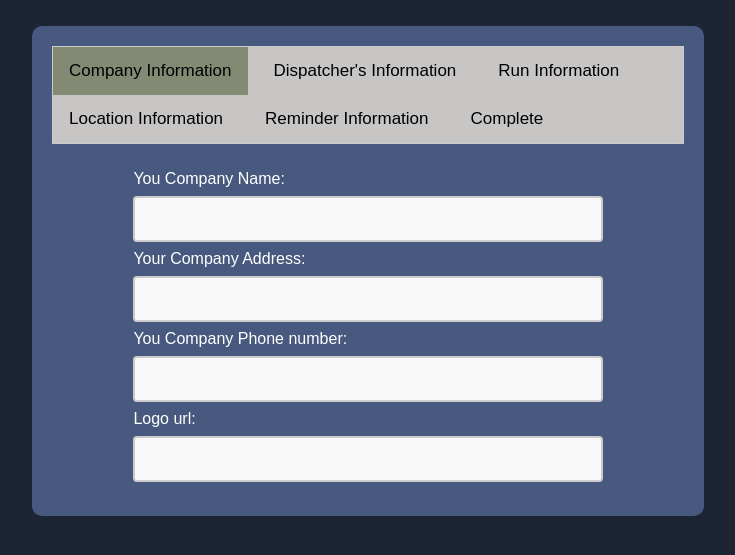
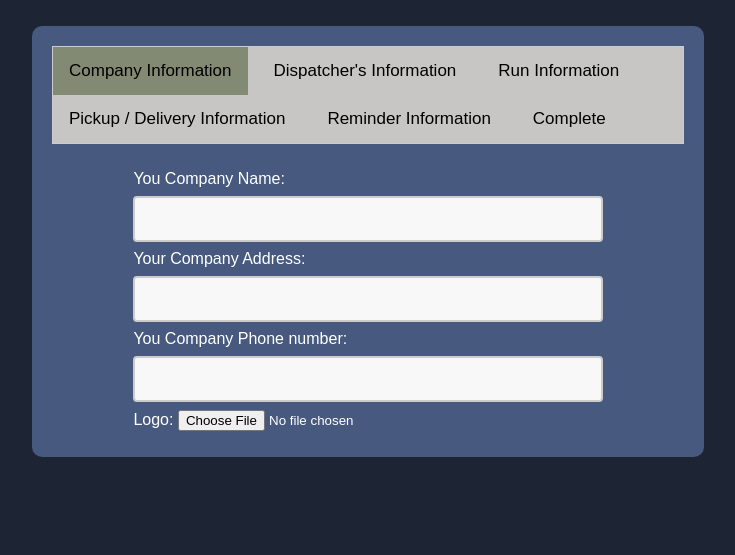
Before and after one commit to yg1222/bill-of-lading, a Flask app: page / in a window 1280 px wide. Shown: the top 555 px of the page, without its empty margins (272-1007 px from the left). Run offline with Flask 2, Linux system fonts and the light colour scheme.

Commit message:
Update features: additional locations, logo upload

```diff
--- a/app.py
+++ b/app.py
@@ -1,8 +1,11 @@
-# Maybe a weather app that prints a joke on screen related to the weather
+# Bill of Lading Generator
+# Author: YGJ
 
 from flask import Flask, render_template, redirect, request, make_response, send_file
 from xhtml2pdf import pisa
 import io
+import os
+from itertools import zip_longest
 
 
 app = Flask(__name__)
@@ -13,68 +16,135 @@ def index():
 
 @app.route("/form", methods = ['GET', 'POST'])
 def form():
-    print("Console log test20")
+    print("Request triggered")
 
-    your_company_name = str(request.form.get("your_company_name"))
-    logo_url = str(request.form.get("logo_url"))
-    your_company_address = str(request.form.get("your_company_address"))
-    your_company_phone = str(request.form.get("your_company_phone"))
-    dispatcher_name = str(request.form.get("dispatcher_name"))
-    dispatcher_email = str(request.form.get("dispatcher_email"))
-    dispatcher_phone = str(request.form.get("dispatcher_phone"))
-    run_date = str(request.form.get("run_date"))
-    dock = str(request.form.get("dock"))
-    to_company = str(request.form.get("to_company"))
-    bill_to = str(request.form.get("bill_to"))
-    quantity = str(request.form.get("quantity"))
-    weight = str(request.form.get("weight"))
-    rate = str(request.form.get("rate"))
+    if request.method == "POST":
+
+        # Getting values from the form
+        your_company_name = str(request.form.get("your_company_name"))
+        your_company_address = str(request.form.get("your_company_address"))
+        your_company_phone = str(request.form.get("your_company_phone"))
+        dispatcher_name = str(request.form.get("dispatcher_name"))
+        dispatcher_email = str(request.form.get("dispatcher_email"))
+        dispatcher_phone = str(request.form.get("dispatcher_phone"))
+        run_date = str(request.form.get("run_date"))
+        dock = str(request.form.get("dock"))
+        to_company = str(request.form.get("to_company"))
+        bill_to = str(request.form.get("bill_to"))
+        quantity = str(request.form.get("quantity"))
+        weight = str(request.form.get("weight"))
+        rate = str(request.form.get("rate"))
+        equipment_details = str(request.form.get("equipment_details"))
+
+        # Lists
+        pickup_locations = request.form.getlist("pickup_location")
+        pickup_times = request.form.getlist("pickup_time")
+        delivery_locations = request.form.getlist("delivery_location")
+        delivery_times = request.form.getlist("delivery_time")
+        comments = request.form.getlist("comments")
+
+        # Files
+        # TODO: check for existense
+        try:
+            logo = request.files["logo"]
+            logo_path = os.path.join(app.instance_path, logo.filename)
+            print(logo_path)
+            logo.save(logo_path)
+            print(logo_path)
+        except FileNotFoundError:
+            print("Error getting logo")
 
 
-    equipment_details = str(request.form.get("equipment_details"))
-    pickup_location = str(request.form.get("pickup_location"))
-    pickup_time = str(request.form.get("pickup_time"))
-    delivery_location = str(request.form.get("delivery_location"))
-    delivery_time = str(request.form.get("delivery_time"))
-    comments = str(request.form.get("comments"))
+        # Logging lists
+        print(pickup_locations)
+        print(pickup_times)
+        print(delivery_locations)
+        print(delivery_times)
+        print(comments)
 
-    all_reminders = []
-    all_reminders.append(str(request.form.get("reminder1")))
-    all_reminders.append(str(request.form.get("reminder2")))
-    all_reminders.append(str(request.form.get("reminder3")))
-    all_reminders.append(str(request.form.get("reminder4")))
-
-    print(all_reminders)
-
-    reminders = []
-    for rem in all_reminders:
-        if rem != "":
-            reminders.append(rem)
-
-    print(reminders)
+        comments_formatted =  [x for x in comments if x != '']
+        print(comments_formatted)
 
 
+        # Create a new list of dictionaries {"Address":value, "Time":value} for pickup locations
 
 
-    bol_html =  render_template("bill_of_lading.html", your_company_name=your_company_name, logo_url=logo_url,your_company_phone=your_company_phone, your_company_address=your_company_address,
-                           dispatcher_name=dispatcher_name,dispatcher_email=dispatcher_email,dispatcher_phone=dispatcher_phone,
-                           run_date=run_date,dock=dock,to_company=to_company,bill_to=bill_to,quantity=quantity,weight=weight,rate=rate,equipment_details=equipment_details,
-                           pickup_location=pickup_location,pickup_time=pickup_time,delivery_location=delivery_location,delivery_time=delivery_time,comments=comments,
-                           reminders=reminders)
+        pickup_tuples = list(zip_longest(pickup_locations, pickup_times, fillvalue="None"))
+        delivery_tuples =list(zip_longest(delivery_locations, delivery_times, fillvalue="None"))
+        #[
+            # ('123 queensway', '15:14'),
+            # ('123 queensway', '16:14'),
+            # ('123 queensway', '16:14')
+        # ]
 
-    #pdfkit.configuration(wkhtmltopdf='/usr/local/bin/wkhtmltopdf')
+        # Create a list of dictionaries with pu_address and pu_time
+        pickup_details =[]
+        for t in pickup_tuples:
+            temp_dict = {"pu_address":t[0],"pu_time":t[1]}
+            pickup_details.append(temp_dict)
+        print ("pickup_details ↓")
+        print(pickup_details)
 
-    bol_pdf = io.BytesIO()
-    pisa.CreatePDF(bol_html, dest=bol_pdf)
-    bol_pdf.seek(0)
-    # pdf_response.headers['Content-Type'] = 'application/pdf'
-    # pdf_response.headers['Content-Disposition'] = 'inline; filename=bill_of_lading.pdf'
+        # Create a new list of dictionaries {"Address":value, "Time":value} foe delivery locations
+        delivery_details = []
+        for t in delivery_tuples:
+            temp_dict = {"del_address":t[0],"del_time":t[1]}
+            delivery_details.append(temp_dict)
+        print ("delivery_details ↓")
+        print(delivery_details)
 
-    return send_file(bol_pdf, as_attachment=True, download_name='bill_of_lading.pdf')
-    #return pdf_response
-    #return bol_html
+        # TODO: Clean up details in such a way that if that the pickup maps to the delivery and handle blank addresses
+        # Use itertoolz
+        pickup_delivery_details_zipped = zip_longest(pickup_details, delivery_details, fillvalue="None")
+        pickup_delivery_details = list(pickup_delivery_details_zipped)
+        print("pickup_delivery_details ↓")
+        print(pickup_delivery_details)
+
+        # Format of pickeup_delivered_details ↓
+        # [
+        #     (
+        #         {'pu_address': '123 queensway', 'pu_time': '15: 17'},
+        #         {'del_address': '456 kinsway', 'del_time': '15: 17'}
+        #     ),
+        #     (
+        #         {'pu_address': '321 queensway', 'pu_time': '16: 18'},
+        #         {'del_address': '5656  kinsway', 'del_time': '15: 18'}
+        #     ),
+        #     (
+        #         {'pu_address': '777 queensway', 'pu_time': '18: 18'},
+        #         {'del_address': '987 kinsway', 'del_time': '19: 24'}
+        #     )
+        # ]
 
 
+        bol_html =  render_template("bill_of_lading.html", your_company_name=your_company_name,logo_path=logo_path,your_company_phone=your_company_phone, your_company_address=your_company_address,
+                            dispatcher_name=dispatcher_name,dispatcher_email=dispatcher_email,dispatcher_phone=dispatcher_phone,
+                            run_date=run_date,dock=dock,to_company=to_company,bill_to=bill_to,quantity=quantity,weight=weight,rate=rate,equipment_details=equipment_details,
+                            pickup_delivery_details=pickup_delivery_details,comments=comments_formatted,
+                            )
+
+        #pdfkit.configuration(wkhtmltopdf='/usr/local/bin/wkhtmltopdf')
+
+        bol_pdf = io.BytesIO()
+        pisa.CreatePDF(bol_html, dest=bol_pdf)
+        bol_pdf.seek(0)
+        # pdf_response.headers['Content-Type'] = 'application/pdf'
+        # pdf_response.headers['Content-Disposition'] = 'inline; filename=bill_of_lading.pdf'
+
+        return send_file(bol_pdf, as_attachment=False, download_name='bill_of_lading.pdf')
+        #return pdf_response
+        #return bol_html
+
+
+        # Emptying out the logos directory
+
+        # List of files in directory
+        files_in_logos = os.listdir(logos_path)
+
+        # loop through each file in the directory and delete it
+        for file in files_in_logos:
+            file_path = os.path.join(logos_path, file)
+            os.remove(file_path)
 
 
 if __name__ == '__main__':
--- a/static/form.js
+++ b/static/form.js
@@ -17,3 +17,68 @@ function openTab(evt, tabName) {
     document.getElementById(tabName).style.display = "block";
     evt.currentTarget.className += " active";
   }
+
+  // Getting buttons
+  var add_run_row = document.getElementById("add_run_row");
+  var add_comments = document.getElementById("add_comments");
+
+  // Initialize field counter to create unique names
+  var pickFieldCounter = 0, delFieldCounter = 0;
+
+  // Add rows for pickup and delivery details
+  add_run_row.onclick = function (){
+
+    // Define run_row as a row the p/u and dlvry location and time
+    additionalRunRow = document.createElement("tr");
+
+    lblTimeDl = document.createElement("label"), lblTimePu = document.createElement("label");
+    lblTimeDl.textContent = " Time: ";
+    lblTimePu.textContent = " Time: ";
+
+    puTD = document.createElement("td");
+    puAddress= document.createElement("input");
+    puTime= document.createElement("input");
+    puAddress.setAttribute("type", "address");
+    puAddress.setAttribute("name","pickup_location");
+    puAddress.setAttribute("class","address");
+    puTime.setAttribute("type","time");
+    puTime.setAttribute("name","pickup_time");
+
+    dlTD= document.createElement("td");
+    dlAddress= document.createElement("input");
+    dlTime= document.createElement("input");
+    dlAddress.setAttribute("type", "address");
+    dlAddress.setAttribute("name","delivery_location");
+    dlAddress.setAttribute("class","address");
+    dlTime.setAttribute("type","time");
+    dlTime.setAttribute("name","delivery_time");
+
+    // Insert the input element into the table data
+    puTD.appendChild(puAddress);
+    puTD.appendChild(lblTimePu);
+    puTD.appendChild(puTime);
+
+    dlTD.appendChild(dlAddress);
+    dlTD.appendChild(lblTimeDl);
+    dlTD.appendChild(dlTime);
+
+    // Insert the table data into the row
+    additionalRunRow.appendChild(puTD);
+    additionalRunRow.appendChild(dlTD);
+
+    console.log(additionalRunRow);
+    // Append th additionalRow to the run_table
+    run_table = document.getElementById("run_table");
+    run_table.appendChild(additionalRunRow);
+  }
+
+
+  add_comments.onclick = function(){
+    commentLine = document.createElement("input");
+    commentLine.setAttribute("type","text");
+    commentLine.setAttribute("name","comments");
+
+    // Get comment holder element
+    commentHolder = document.getElementById("commentLineDiv");
+    commentHolder.appendChild(commentLine);
+  }
--- a/static/styles.css
+++ b/static/styles.css
@@ -64,6 +64,18 @@ body{
   resize: none;
   }
 
+  input[class="address"] {
+    width: 50%;
+    padding: 5px 10px;
+    margin: 8px 0;
+    box-sizing: border-box;
+    border: 2px solid #ccc;
+    border-radius: 4px;
+    background-color: #f8f8f8;
+    font-size: 16px;
+    resize: none;
+    }
+
   input[type="submit"] {
   background-color: #91af4c;
   color: white;
--- a/templates/form.html
+++ b/templates/form.html
@@ -19,12 +19,12 @@
             <button class="tablinks active" onclick="openTab(event, 'company')">Company Information</button>
             <button class="tablinks" onclick="openTab(event, 'dispatcher')">Dispatcher's Information</button>
             <button class="tablinks" onclick="openTab(event, 'run')">Run Information</button>
-            <button class="tablinks" onclick="openTab(event, 'location')">Location Information</button>
+            <button class="tablinks" onclick="openTab(event, 'location')">Pickup / Delivery Information</button>
             <button class="tablinks" onclick="openTab(event, 'reminder')">Reminder Information</button>
             <button class="tablinks gen_btn" onclick="openTab(event, 'complete')">Complete</button>
         </div>
 
-        <form action="/form" method="post">
+        <form action="/form" method="post" enctype="multipart/form-data">
             <div id="company" class="tabcontent active">
                 <label for="your_company_name">You Company Name:</label>
                 <input type="text" id="input1" name="your_company_name"><br>
@@ -35,79 +35,85 @@
                 <label for="your_company_name">You Company Phone number:</label>
                 <input type="text" id="input1" name="your_company_phone"><br>
 
-                <label for="input11">Logo url:</label>
-                <input type="text" id="input11" name="logo_url"><br>
+                <label for="logo">Logo:</label>
+                <input type="file" id="logo" name="logo"><br>
             </div>
 
             <div id="dispatcher" class="tabcontent active">
-                <label for="input3">Dispatcher's Name:</label>
-                <input type="text" id="input3" name="dispatcher_name"><br>
+                <label for="dispatcher_name">Dispatcher's Name:</label>
+                <input type="text" id="dispatcher_name" name="dispatcher_name"><br>
 
-                <label for="input3">Dispatcher's eMail:</label>
-                <input type="text" id="input3" name="dispatcher_email"><br>
+                <label for="dispatcher_email">Dispatcher's eMail:</label>
+                <input type="email" id="input3" name="dispatcher_email"><br><br>
 
-                <label for="input3">Dispatcher's Phone#:</label>
-                <input type="text" id="input3" name="dispatcher_phone"><br>
+                <label for="dispatcher_phone">Dispatcher's Phone#:</label>
+                <input type="phone" id="dispatcher_phone" name="dispatcher_phone"><br><br>
 
-                <label for="input6">Carrier</label>
-                <input type="text" id="input6" name="to_company"><br>
+                <label for="to_company">Carrier</label>
+                <input type="text" id="to_company" name="to_company"><br>
 
-                <label for="input7">Equipment Details:</label>
+                <label for="equipment_details">Equipment Details:</label>
                 <input type="text" name="equipment_details"><br>
 
-                <label for="input7">Bill To:</label>
+                <label for="bill_to">Bill To:</label>
                 <input type="text" id="input7" name="bill_to"><br>
             </div>
 
             <div id="run" class="tabcontent active">
-                <label for="input4">Run Date:</label>
-                <input type="text" id="input4" name="run_date"><br>
 
-                <label for="input5">Dock #:</label>
+
+                <label for="dock">Dock #:</label>
                 <input type="text" id="input5" name="dock"><br>
 
-                <label for="input7">Quantity:</label>
+                <label for="quantity">Quantity:</label>
                 <input type="text" id="input7" name="quantity"><br>
 
-                <label for="input7">Weight:</label>
+                <label for="weight">Weight:</label>
                 <input type="text" id="input7" name="weight"><br>
 
-                <label for="input7">Rate:</label>
+                <label for="rate">Rate:</label>
                 <input type="text" id="input7" name="rate"><br>
             </div>
 
             <div id="location" class="tabcontent active">
 
+                <label for="run_date">Run Date:</label><br>
+                <input type="date" id="input4" name="run_date"><br><br>
+                <div name="pickup_div"></div>
 
-                <label for="input8">Pickup Location:</label>
-                <input type="text" id="input8" name="pickup_location"><br>
+                <table name="run_table" id="run_table">
+                    <tr name="run_row">
+                        <tr>
+                            <td>Pickup Location and Time</td>
+                            <td>Delivery Location and Time</td>
+                        </tr>
+                        <td>
 
-                <label for="input8">Pickup Time:</label>
-                <input type="text" name="pickup_time"><br>
+                            <input type="text" id="pickup_location" class="address" name="pickup_location">
+                            <label for="pickup_time">Time:</label>
+                            <input type="time" name="pickup_time"><br>
+                        </td>
+                        <td>
 
-                <label for="input9">Delivery Location:</label>
-                <input type="text" id="input9" name="delivery_location"><br>
+                            <input type="text" id="delivery_location" class="address" name="delivery_location">
+                            <label for="delivery_time">Time:</label>
+                            <input type="time" name="delivery_time"><br>
+                        </td>
+                    </tr>
+                </table>
+                <button id="add_run_row" type="button">Add more</button>
 
-                <label for="input9">Delivery Time:</label>
-                <input type="text" name="delivery_time"><br>
+
             </div>
 
             <div id="reminder" class="tabcontent active">
-                <label for="input10">Comments:</label>
-                <input type="text" id="input10" name="comments"><br>
+                <div id="commentLineDiv">
+                    <label for="comments">Comments:</label>
+                    <input type="text" id="comments" name="comments"><br>
+                </div>
+                <button id="add_comments" type="button">Add more</button>
+            </div>
 
-                <label for="input10">Reminder 1:</label>
-                <input type="text" id="input10" name="reminder1"><br>
-
-                <label for="input10">Reminder 2:</label>
-                <input type="text" id="input10" name="reminder2"><br>
-
-                <label for="input10">Reminder 3:</label>
-                <input type="text" id="input10" name="reminder3"><br>
-
-                <label for="input10">Reminder 4:</label>
-                <input type="text" id="input10" name="reminder4"><br>
-            </div>
 
             <div id="complete" class="tabcontent active complete">
                 <div>
```
Also changed, not shown: templates/bill_of_lading.html (+22 -10 lines), logos/logo.jpeg (added), 1 other file.
